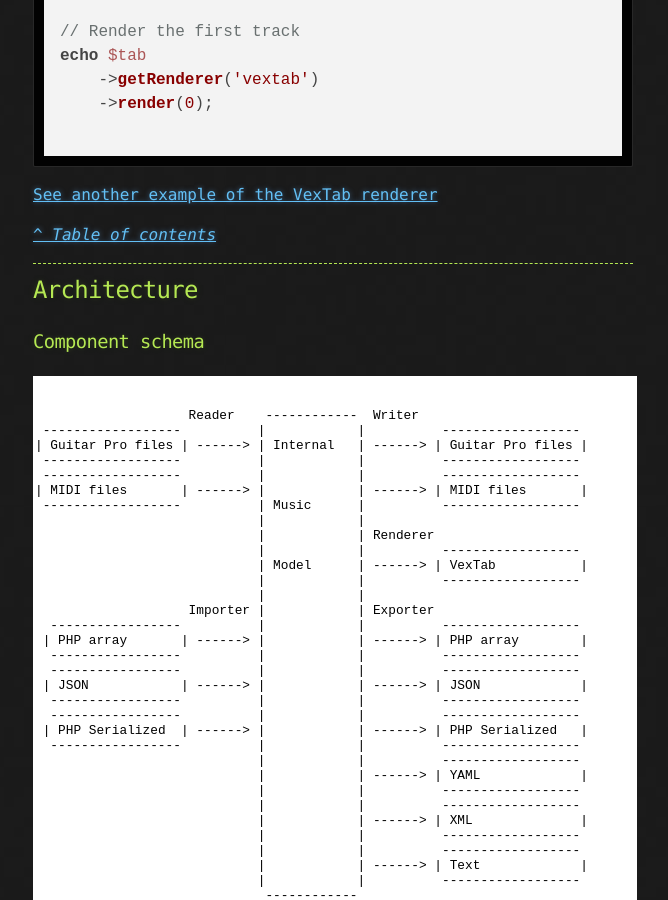
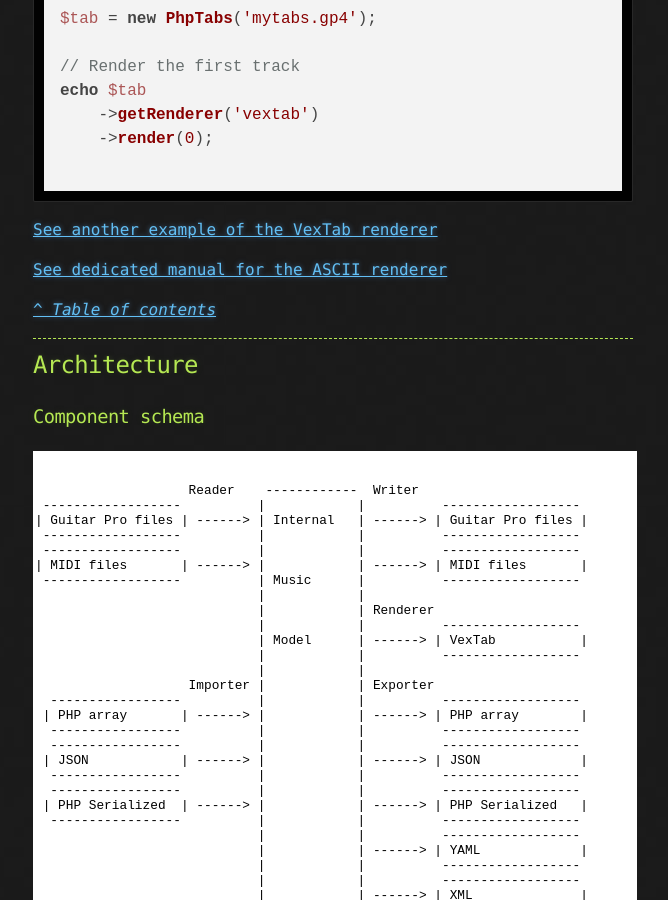
Before and after one commit to stdtabs/stdtabs.github.io, a Jekyll site: the page built from docs/basics.md, in a window 1280 px wide and 900 px high, scrolled down 10134 px. Shown: the whole window, without its empty margins (307-975 px from the left). Built offline with Jekyll 4.4.1, drawn with Linux system fonts in a browser that asks for light colours; nearby versions of some CDN libraries; some of the changed text lies outside the part shown.

Commit message:
Add parameters for ASCII renderer

````diff
--- a/docs/basics.md
+++ b/docs/basics.md
@@ -389,6 +389,7 @@
     | Parameter      | Type      | Description             |
     |:---------------|:----------|:------------------------|
     | vextab         | *string*  | A vextab string         |
+    | ascii          | *string*  | An ASCII tablature      |
 
 2. __Render as string with `render()` method__
 
@@ -444,6 +445,8 @@
 ```
 
 [See another example of the VexTab renderer](render-as-vextab.html#top)
+
+[See dedicated manual for the ASCII renderer](render-as-an-ascii-tab.html#top)
 
 
 [_^ Table of contents_]({{ page.permalink }}#top)
````
